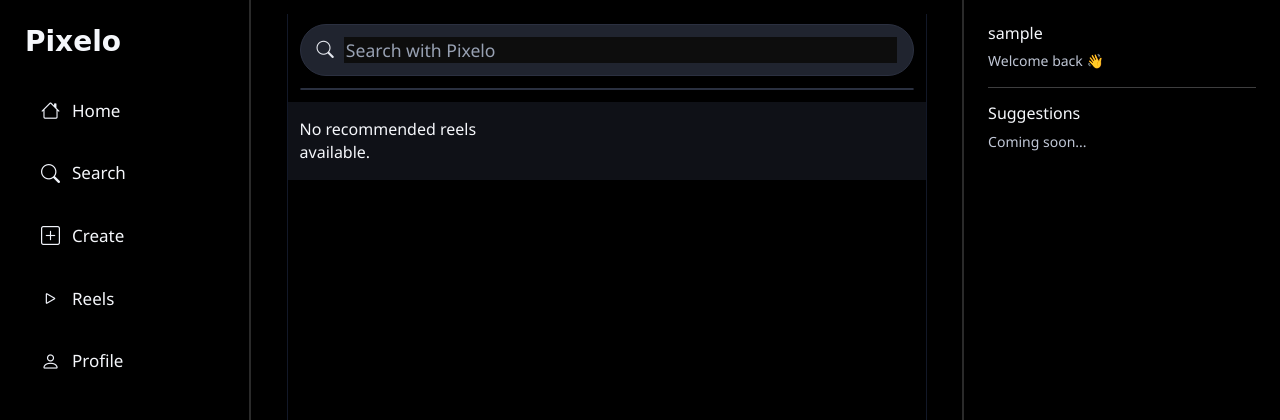
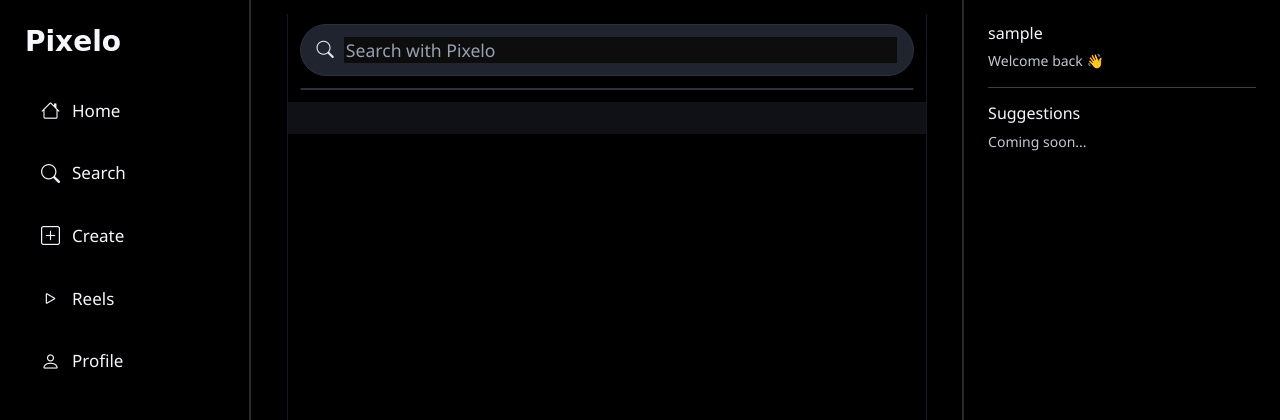
Before and after one commit to Prashant0118/pixelo_app, a Django app: page /search/ in a window 1280 px wide. Shown: the top 420 px of the page. Run offline with Django 5.2, Linux system fonts and the light colour scheme; the visitor is signed in with stand-in values (Sample User, id 1); data comes from the database, SQL or seed files in the repository; data that the repository does not hold is empty; some libraries are stand-ins or nearby versions.

Commit message:
update website

```diff
--- a/myapp/templates/search.html
+++ b/myapp/templates/search.html
@@ -37,7 +37,7 @@
             </a>
             {% endif %}
         {% empty %}
-            <p class="empty-text">No recommended reels available.</p>
+            <p class="empty-text"></p>
         {% endfor %}
     </div>
 </div>
```
Also changed, not shown: myproject/settings.py (line endings or trailing spaces).
